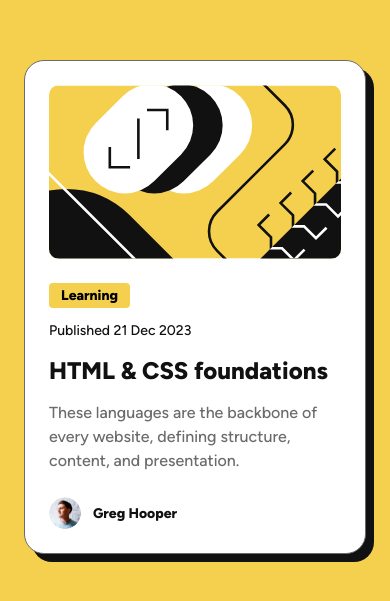
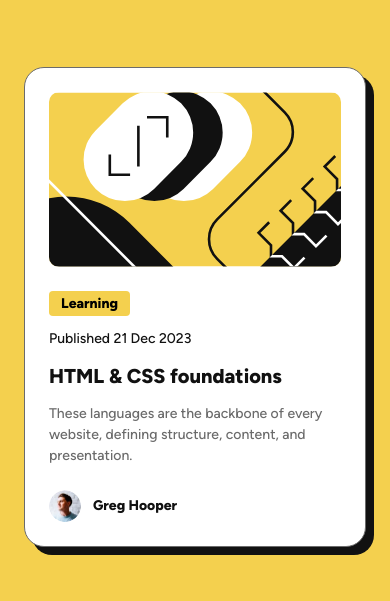
Before and after one commit to WhatsIgorDoing/blog-preview-card, a plain HTML site: page index.html in a window 390 px wide. Shown: the part 115-716 px from the top of the page. Drawn offline with Linux system fonts and the light colour scheme.

Commit message:
Refactor font size definitions to use clamp for responsive typography and adjust card width for better layout adaptability

```diff
--- a/style/style.css
+++ b/style/style.css
@@ -38,8 +38,8 @@ html{
     --color-text-secondary: var(--color-grey);
 
     /* Font Sizes */
-    --font-size-title: 2.4rem;
-    --font-size-primary-body: 1.6rem;
+    --font-size-title: clamp(2.0rem, 1.859rem + 0.376vw, 2.4rem);
+    --font-size-primary-body: clamp(1.4rem, 1.33rem + 0.188vw, 1.6rem);
     --font-size-secondary-body: 1.4rem;
 
     /* Font Properties */
@@ -77,8 +77,10 @@ body{
     align-items: flex-start;
 
     /* Box Model */
-    width: 100%;
-    max-width: 38.4rem;
+    width: min(100%, 38.4rem);
+    margin-inline:auto;
+
+
     height: auto;
     padding: var(--spacing-300);
     border: 1px solid var(--color-border-card);
```
Also changed, not shown: 1 other file.
